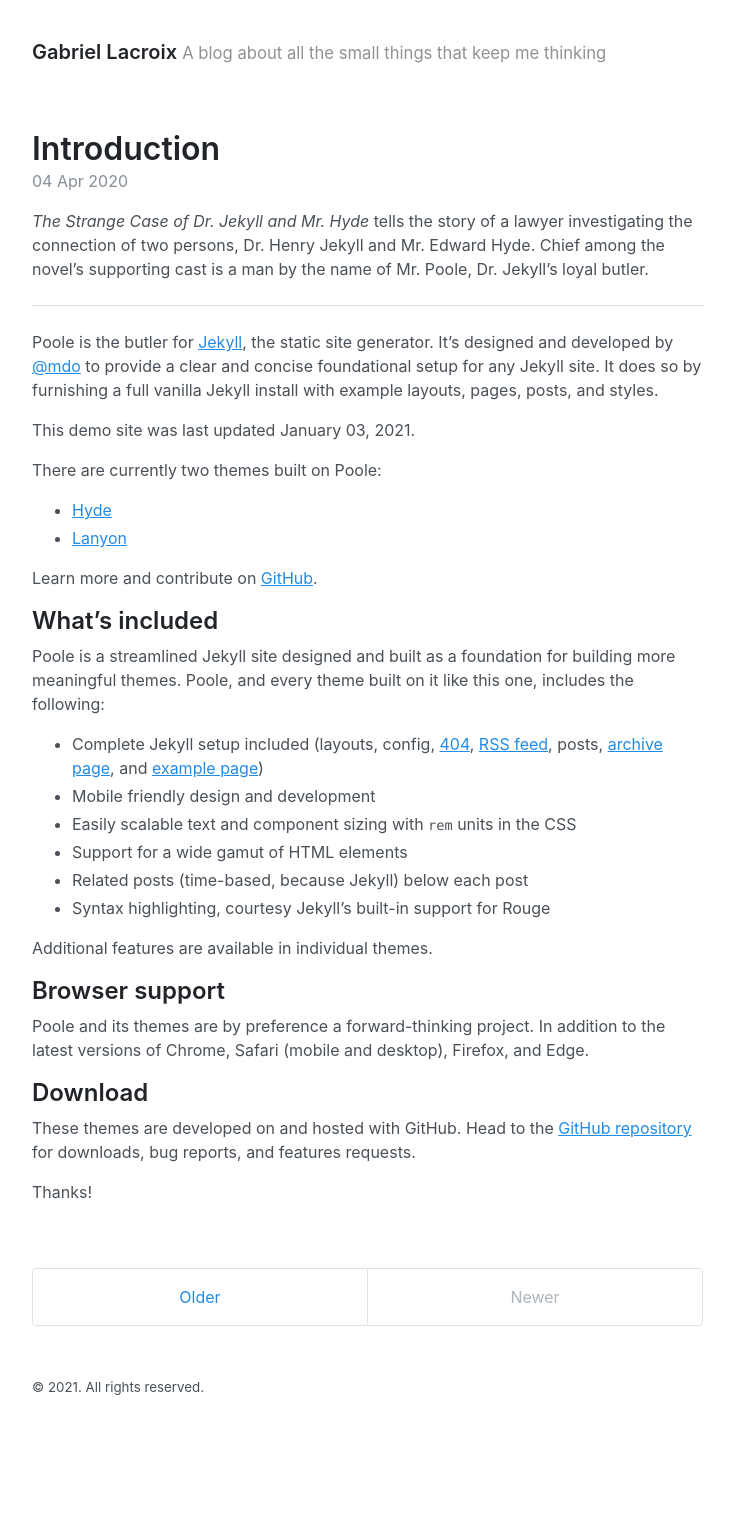
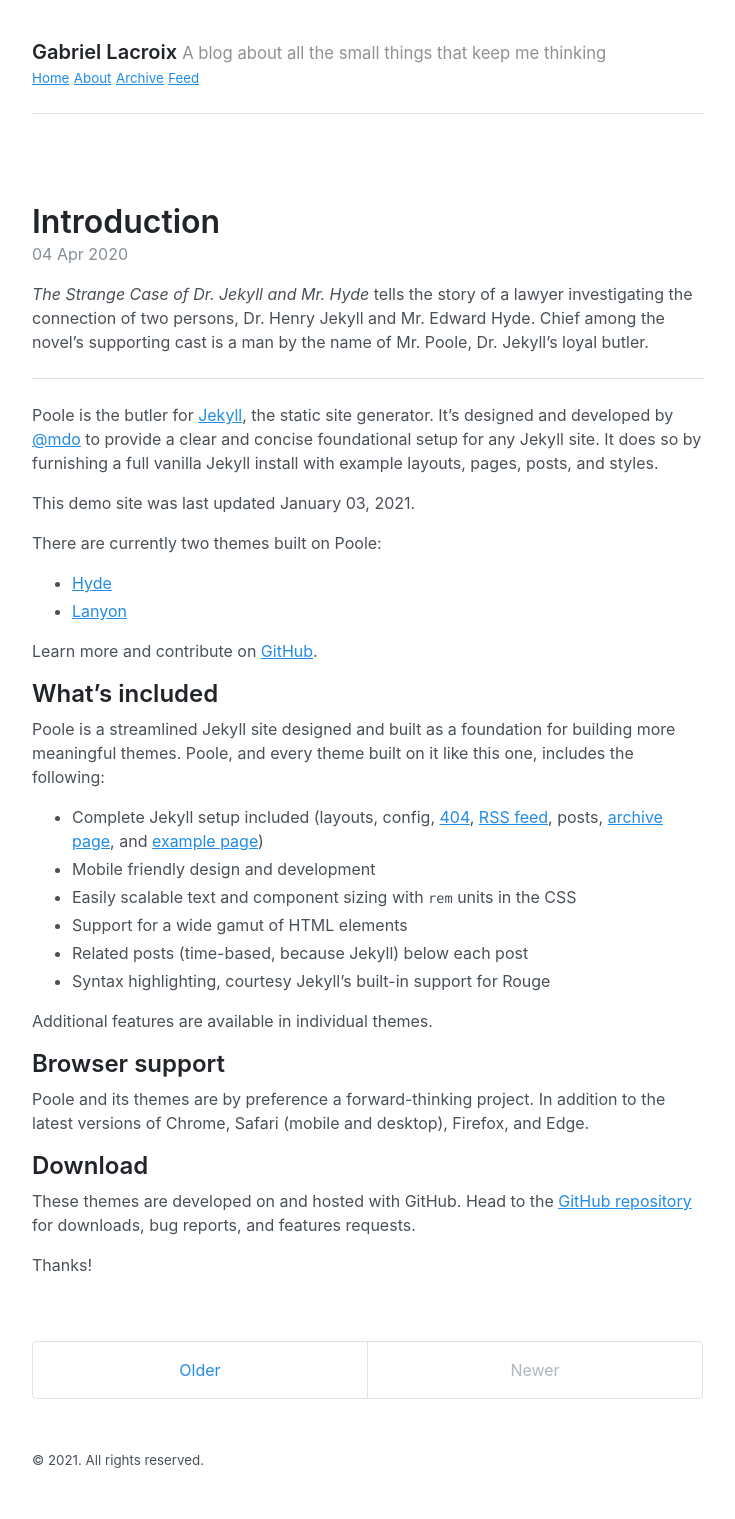
Before and after one commit to Gadiguibou/gadiguibou.github.io, a Jekyll site: the page built from index.html, in a window 1280 px wide. Shown: the whole page, without its empty margins (272-1007 px from the left). Built offline with Jekyll 4.4.1, drawn with Linux system fonts in a browser that asks for light colours; the list of posts is cut into pages by our own code; before the commit the page ends 1446 px from its top, so only the background shows below that.

Commit message:
Add navbar

```diff
--- a/_config.yml
+++ b/_config.yml
@@ -40,3 +40,9 @@
 
 # Custom vars
 version: 3.0.0
+
+header_pages:
+  Home: "/"
+  About: "/about"
+  Archive: "/archive"
+  Feed: "/atom.xml"
--- a/_layouts/default.html
+++ b/_layouts/default.html
@@ -11,6 +11,12 @@
           <a href="{{ site.baseurl }}/" title="Home">{{ site.title }}</a>
           <small>{{ site.tagline }}</small>
         </h3>
+        <nav>
+            {% for page in site.header_pages %}
+                <small><a href="{{ page[1] }}">{{ page[0] }}</a></small>
+            {% endfor %}
+        </nav>
+        <hr>
       </header>
 
       <main>
```
